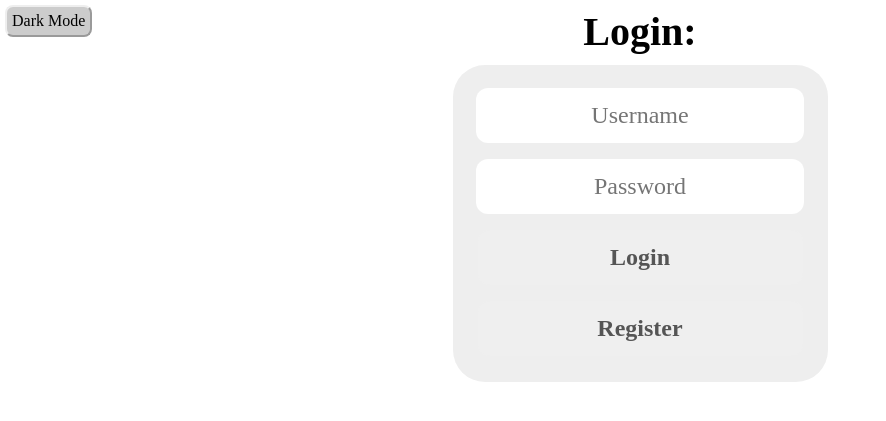
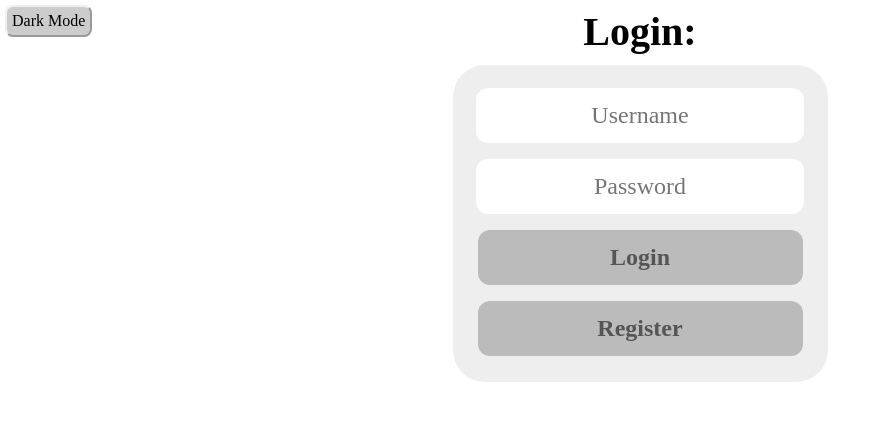
Before and after one commit to Itisalex2/HackKU-April-2021-Marathon, a Flask app: page /login in a window 1280 px wide. Shown: the top 421 px of the page, without its empty margins (0-886 px from the left). Run offline with Flask 2, Linux system fonts and the light colour scheme; some libraries are stand-ins or nearby versions.

Commit message:
background color for login

```diff
--- a/templates/login.html
+++ b/templates/login.html
@@ -52,6 +52,7 @@
 		transition-duration: 0.2s;
 		transition-property: transform;
 		color: #555;
+		background-color: #BBB;
 	}
 
 	.button:hover,
```
